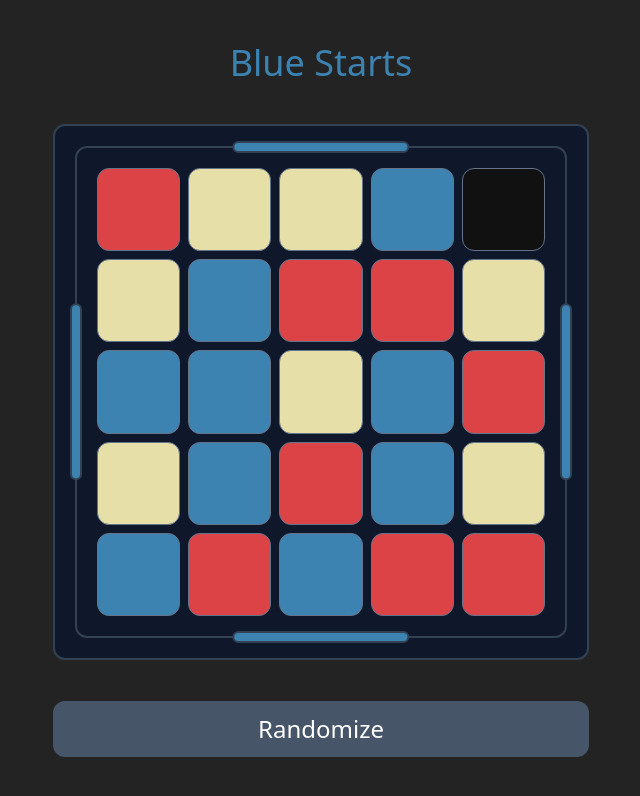
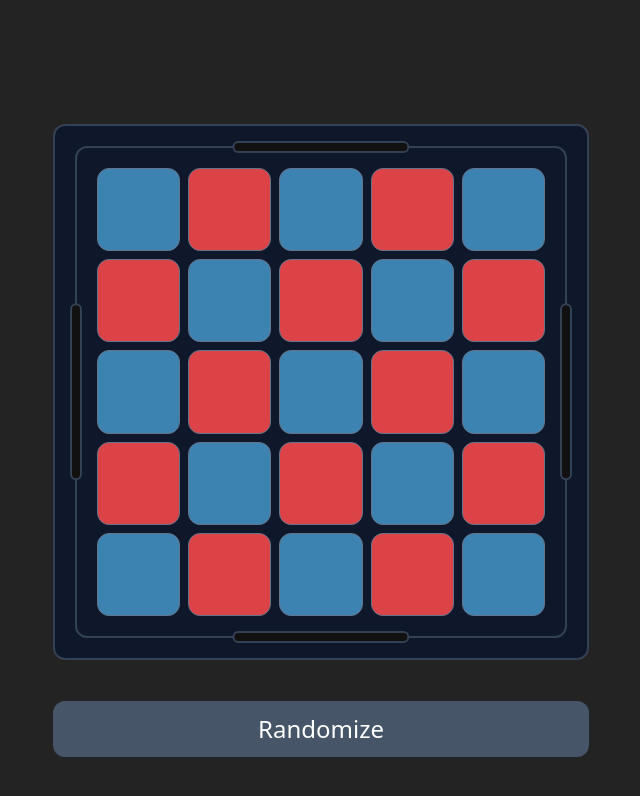
Before and after one commit to selfish/codenames, a React (Create React App) app: page /#/ in a window 1280 px wide. Shown: the top 796 px of the page, without its empty margins (319-959 px from the left). Built offline with nearby package versions, Linux system fonts and the light colour scheme; a web font is replaced by a local one.

Commit message:
Add some animation for a smooth feeling

```diff
--- a/src/components/map-card.tsx
+++ b/src/components/map-card.tsx
@@ -1,9 +1,17 @@
 import clsx from "clsx";
-import React, { useEffect, useState, useMemo } from 'react';
+import React, { useState, useMemo } from 'react';
 
 enum Type {
     Black, Blue, Red, Blank, Random
 }
+
+const cellStructure = [
+    Type.Black,
+    ...Array(8).fill(Type.Blue),
+    ...Array(8).fill(Type.Red),
+    ...Array(7).fill(Type.Blank),
+    Type.Random
+];
 
 enum Color {
     Black = "#111111",
@@ -25,16 +33,20 @@ function shuffle(array: Type[]): Type[] {
     return array;
 }
 
+const alternating = [
+    Type.Blue, Type.Red, Type.Blue, Type.Red, Type.Blue,
+    Type.Red, Type.Blue, Type.Red, Type.Blue, Type.Red,
+    Type.Blue, Type.Red, Type.Blue, Type.Red, Type.Blue,
+    Type.Red, Type.Blue, Type.Red, Type.Blue, Type.Red,
+    Type.Blue, Type.Red, Type.Blue, Type.Red, Type.Blue
+];
+
 
 function MapCard() {
     const [randomColor, setRandomColor] = useState(() => [Color.Red, Color.Blue][Math.floor(Math.random() * 2)]);
-    const [cells, setCells] = useState(() => shuffle([
-        Type.Black,
-        ...Array(8).fill(Type.Blue),
-        ...Array(8).fill(Type.Red),
-        ...Array(7).fill(Type.Blank),
-        Type.Random
-    ]));
+    const [start, setStart] = useState(true);
+    const [loading, setLoading] = useState(true);
+    const [cells, setCells] = useState<Type[]>(alternating);
 
     const styleMap = useMemo(() => ({
         [Type.Black]: Color.Black,
@@ -44,32 +56,47 @@ function MapCard() {
         [Type.Random]: randomColor
     }), [randomColor]);
 
-    const handleRandomize = () => {
+    const handleRandomize = async () => {
+        if (loading && !start) return;
+        setLoading(true);
+        setStart(false);
+        for (let i = 0; i < 6; i++) {
+            setCells(shuffle([...cellStructure]));
+            await new Promise(resolve => setTimeout(resolve, 300));
+        }
         setRandomColor([Color.Red, Color.Blue][Math.floor(Math.random() * 2)]);
-        setCells(shuffle([...cells]));
+        setCells(shuffle([...cellStructure]));
+        await new Promise(resolve => setTimeout(resolve, 500));
+        setLoading(false);
     };
 
     return (
         <div className="w-full h-screen py-12 flex items-center justify-center text-[#dc4347]">
-            <div className="grid gap-5 w-full max-w-xl mx-auto p-5 items-center" style={{ height: 'calc(100vh - 24px)' }}>
-                <h1 className="text-center text-4xl bold" style={{color: styleMap[Type.Random]}}>{styleMap[Type.Random] === Color.Red ? "Red" : "Blue"} Starts</h1>
-                <div className="bg-slate-900 p-5 rounded-xl border-2 border-slate-700 relative" style={{ aspectRatio: '1' }}>
-                    <div className="absolute h-3 w-1/3 top-5 left-1/2 transform -translate-x-1/2 -translate-y-[calc(50%-1px)] rounded-xl border-2 border-slate-700" style={{backgroundColor: styleMap[Type.Random]}}></div>
-                    <div className="absolute h-3 w-1/3 bottom-5 left-1/2 transform -translate-x-1/2 translate-y-[calc(50%-1px)] rounded-xl border-2 border-slate-700" style={{backgroundColor: styleMap[Type.Random]}} />
-                    <div className="absolute w-3 h-1/3 left-5 top-1/2 transform -translate-y-1/2 -translate-x-[calc(50%-1px)] rounded-xl border-2 border-slate-700" style={{backgroundColor: styleMap[Type.Random]}}/>
-                    <div className="absolute w-3 h-1/3 right-5 top-1/2 transform -translate-y-1/2 translate-x-[calc(50%-1px)] rounded-xl border-2 border-slate-700"  style={{backgroundColor: styleMap[Type.Random]}} />
-                    <div
-                        className="grid grid-cols-5 gap-2 bg-slate-900 p-5 rounded-xl border-2 border-slate-700 w-full">
+            <div className="grid gap-5 w-full max-w-xl mx-auto p-5 items-center"
+                 style={{ height: 'calc(100vh - 24px)' }}>
+                <h1 className="text-center text-4xl bold transition duration-1000" style={{
+                    color: styleMap[Type.Random],
+                    opacity: loading ? 0 : 100
+                }}>{styleMap[Type.Random] === Color.Red ? "Red" : "Blue"} Starts</h1>
+                <div className="bg-slate-900 p-5 rounded-xl border-2 border-slate-700 relative"
+                     style={{ aspectRatio: '1' }}>
+                    <div className="absolute h-3 w-1/3 top-5 left-1/2 transform -translate-x-1/2 -translate-y-[calc(50%-1px)] rounded-xl border-2 border-slate-700 transition duration-1000" style={{ backgroundColor: loading ? Color.Black : styleMap[Type.Random] }}></div>
+                    <div className="absolute h-3 w-1/3 bottom-5 left-1/2 transform -translate-x-1/2 translate-y-[calc(50%-1px)] rounded-xl border-2 border-slate-700 transition duration-1000" style={{ backgroundColor: loading ? Color.Black : styleMap[Type.Random] }}/>
+                    <div className="absolute w-3 h-1/3 left-5 top-1/2 transform -translate-y-1/2 -translate-x-[calc(50%-1px)] rounded-xl border-2 border-slate-700 transition duration-1000" style={{ backgroundColor: loading ? Color.Black : styleMap[Type.Random] }}/>
+                    <div className="absolute w-3 h-1/3 right-5 top-1/2 transform -translate-y-1/2 translate-x-[calc(50%-1px)] rounded-xl border-2 border-slate-700 transition duration-1000" style={{ backgroundColor: loading ? Color.Black : styleMap[Type.Random] }}/>
+                    <div className="grid grid-cols-5 gap-2 bg-slate-900 p-5 rounded-xl border-2 border-slate-700 w-full">
                         {cells.map((cell, i) => (
-                            <div className="aspect-square rounded-xl w-full border border-slate-500"
-                                 style={{backgroundColor: styleMap[cell], aspectRatio: '1 / 1'}}
-                                  key={i}></div>
+                            <div
+                                className="aspect-square rounded-xl w-full border border-slate-500 transition duration-500"
+                                style={{ backgroundColor: styleMap[cell], aspectRatio: '1 / 1' }}
+                                key={i}></div>
                         ))}
                     </div>
                 </div>
 
-                <button role="button" className="text-center text-2xl bold bg-slate-600 text-white p-3 rounded-xl"
-                        onClick={handleRandomize}>
+                <button role="button"
+                        className={clsx("text-center text-2xl bold bg-slate-600 text-white disabled:text-slate-500 p-3 rounded-xl animate-[wiggle_1s_ease-in-out_infinite] transition duration-1000", loading && "disabled")}
+                        onClick={handleRandomize} disabled={loading && !start}>
                     Randomize
                 </button>
             </div>
@@ -77,8 +104,6 @@ function MapCard() {
     );
 
 
-
-
 }
 
 export default MapCard;
```
